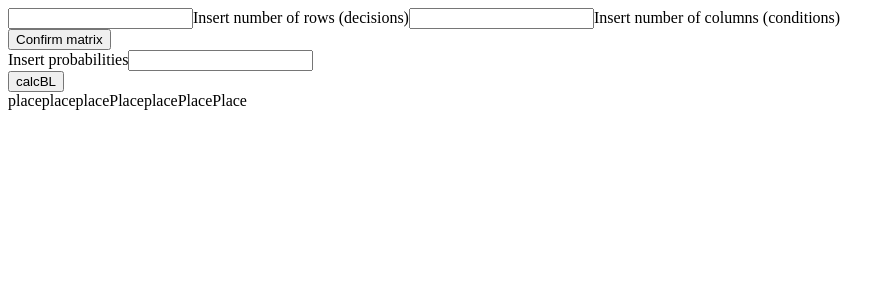
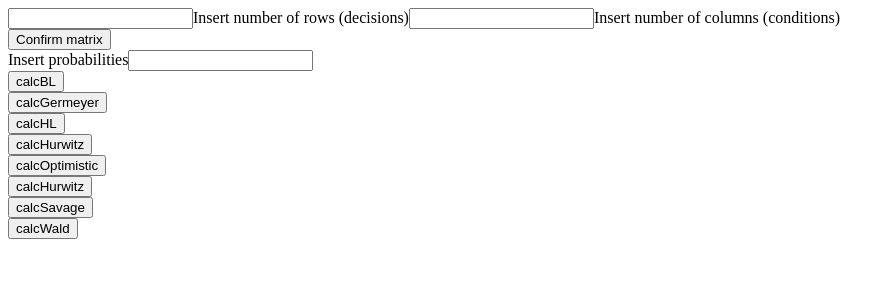
Before and after one commit to ILScc/Decision-Theory, a Vue app: page / in a window 1280 px wide. Shown: the top 300 px of the page, without its empty margins (0-895 px from the left). Built offline with nearby package versions, Linux system fonts and the light colour scheme.

Commit message:
Implement calc buttons for all criterias

```diff
--- a/src/DecisonMakingMethods/utils.ts
+++ b/src/DecisonMakingMethods/utils.ts
@@ -45,7 +45,7 @@ export const getLambda = () => {
 };
 
 export const convertProbabilities = (probabilities: string) =>
-  probabilities.split(",").map((p) => Number(p));
+  probabilities.split(",").map((p) => +p);
 
 export const buildRiskMatrix = (matrix: number[][]) => {
   const maxInCols = calcMaxInColumns(matrix);
--- a/src/components/AppBL.vue
+++ b/src/components/AppBL.vue
@@ -8,6 +8,7 @@ import { defineComponent } from "vue";
 import {
   sumMathProbabilities,
   prettifyOutput,
+  convertProbabilities,
 } from "../DecisonMakingMethods/utils";
 export default defineComponent({
   data() {
@@ -28,17 +29,13 @@ export default defineComponent({
 
   methods: {
     calcBL(matrix, probabilities) {
-      if (typeof probabilities === "string") {
-        const convertedProbabilities = probabilities
-          .split(",")
-          .map((prob) => +prob);
+      const convertedProbabilities = convertProbabilities(probabilities);
       const mathProbabilities = sumMathProbabilities(
         matrix,
         convertedProbabilities
       );
       const decision = Math.max(...mathProbabilities);
       this.result = prettifyOutput(mathProbabilities, decision);
-      }
     },
   },
 });
--- a/src/components/AppGermeyer.vue
+++ b/src/components/AppGermeyer.vue
@@ -1,4 +1,9 @@
-<template>place</template>
+<template>
+  <button type="button" @click="calcGermeyer(matrix, probabilities)">
+    calcGermeyer
+  </button>
+  <div>{{ result }}</div>
+</template>
 <script lang="ts">
 import { defineComponent } from "vue";
 
@@ -12,10 +17,18 @@ import {
 export default defineComponent({
   data() {
     return {
-      matrix: "",
-      probabilities: "",
       result: "",
     };
+  },
+  props: {
+    matrix: {
+      type: Object,
+      required: false,
+    },
+    probabilities: {
+      type: String,
+      required: false,
+    },
   },
   methods: {
     calcGermeyer(matrix, probabilities) {
--- a/src/components/AppHL.vue
+++ b/src/components/AppHL.vue
@@ -1,4 +1,7 @@
-<template>place</template>
+<template>
+  <button type="button" @click="calcHL(matrix, probabilities)">calcHL</button>
+  <div>{{ result }}</div>
+</template>
 <script lang="ts">
 import { defineComponent } from "vue";
 
@@ -12,15 +15,24 @@ import {
 export default defineComponent({
   data() {
     return {
-      matrix: "",
       lambda: getLambda(),
       result: "",
-      probabilities: "",
     };
+  },
+  props: {
+    matrix: {
+      type: Object,
+      required: false,
+    },
+    probabilities: {
+      type: String,
+      required: false,
+    },
   },
 
   methods: {
-    calcHL(matrix, probabilities, lambda=0.5) {
+    calcHL(matrix, probabilities, lambda = 0.5) {
+      if (typeof probabilities === "string") {
         const convertedProbabilities = convertProbabilities(probabilities);
         const lambdaMathProbabilities = sumMathProbabilities(
           matrix,
@@ -34,6 +46,7 @@ export default defineComponent({
         );
         const decision = Math.max(...options);
         this.result = prettifyOutput(options, decision);
+      }
     },
   },
 });
--- a/src/components/AppHurwitz.vue
+++ b/src/components/AppHurwitz.vue
@@ -1,4 +1,9 @@
-<template>place</template>
+<template>
+  <button type="button" @click="calcHurwitz(matrix, lambda)">
+    calcHurwitz
+  </button>
+  <div>{{ result }}</div>
+</template>
 <script lang="ts">
 import { defineComponent } from "vue";
 
@@ -11,10 +16,19 @@ import {
 export default defineComponent({
   data() {
     return {
-      matrix: "",
       lambda: getLambda(),
       result: "",
     };
+  },
+  props: {
+    matrix: {
+      type: Object,
+      required: false,
+    },
+    probabilities: {
+      type: String,
+      required: false,
+    },
   },
   methods: {
     calcHurwitz(matrix, lambda = 0.5) {
--- a/src/components/AppMatrix.vue
+++ b/src/components/AppMatrix.vue
@@ -25,8 +25,8 @@
   </form>
 
   <app-BL :matrix="matrix" :probabilities="probabilities" />
-  <app-germeyer :matrix="matrix" />
-  <app-HL :matrix="matrix" />
+  <app-germeyer :matrix="matrix" :probabilities="probabilities"/>
+  <app-HL :matrix="matrix" :probabilities="probabilities" />
   <app-hurwitz :matrix="matrix" />
   <app-optimistic :matrix="matrix" />
   <app-p-critreria :matrix="matrix" />
--- a/src/components/AppOptimistic.vue
+++ b/src/components/AppOptimistic.vue
@@ -1,4 +1,7 @@
-<template>Place</template>
+<template>
+  <button type="button" @click="calcOptimistic(matrix)">calcOptimistic</button>
+  <div>{{ result }}</div>
+</template>
 <script lang="ts">
 import { defineComponent } from "vue";
 
@@ -6,18 +9,20 @@ import { findMaxInRows, prettifyOutput } from "../DecisonMakingMethods/utils";
 export default defineComponent({
   data() {
     return {
-      matrix: "",
       result: "",
     };
   },
+  props: {
+    matrix: {
+      type: Object,
+      required: false,
+    },
+    probabilities: {
+      type: String,
+      required: false,
+    },
+  },
 
-  SAMPLE_MATRIX: [
-    [54, 65, 50, 68],
-    [67, 74, 55, 72],
-    [51, 67, 78, 68],
-    [73, 54, 67, 60],
-    [76, 69, 67, 59],
-  ],
   methods: {
     calcOptimistic(matrix) {
       const maxInRows = findMaxInRows(matrix);
--- a/src/components/AppPCritreria.vue
+++ b/src/components/AppPCritreria.vue
@@ -1,9 +1,11 @@
-<template>place</template>
+<template>
+  <button type="button" @click="calcPCriteria(matrix)">calcHurwitz</button>
+  <div>{{ result }}</div>
+</template>
 <script lang="ts">
 import { defineComponent } from "vue";
 
 import {
-  getLambda,
   isOnlyPositiveMatrix,
   handlePCriterionValidMatrix,
   handlePCriterionInvalidMatrix,
@@ -12,10 +14,18 @@ import {
 export default defineComponent({
   data() {
     return {
-      matrix: "",
-      lambda: getLambda(),
       result: "",
     };
+  },
+  props: {
+    matrix: {
+      type: Object,
+      required: false,
+    },
+    probabilities: {
+      type: String,
+      required: false,
+    },
   },
   methods: {
     calcPCriteria(matrix) {
--- a/src/components/AppSavage.vue
+++ b/src/components/AppSavage.vue
@@ -1,4 +1,7 @@
-<template>Place</template>
+<template>
+  <button type="button" @click="calcSavage(matrix)">calcSavage</button>
+  <div>{{ result }}</div>
+</template>
 <script lang="ts">
 import { defineComponent } from "vue";
 
@@ -6,17 +9,20 @@ import { buildRiskMatrix, prettifyOutput } from "../DecisonMakingMethods/utils";
 export default defineComponent({
   data() {
     return {
-      matrix: "",
       result: "",
     };
   },
-  SAMPLE_MATRIX: [
-    [54, 65, 50, 68],
-    [67, 74, 55, 72],
-    [51, 67, 78, 68],
-    [73, 54, 67, 60],
-    [76, 69, 67, 59],
-  ],
+
+  props: {
+    matrix: {
+      type: Object,
+      required: false,
+    },
+    probabilities: {
+      type: String,
+      required: false,
+    },
+  },
   methods: {
     calcSavage(matrix) {
       const riskMatrix = buildRiskMatrix(matrix);
--- a/src/components/AppWald.vue
+++ b/src/components/AppWald.vue
@@ -1,17 +1,23 @@
-<template>Place</template>
+<template>
+  <button type="button" @click="calcWald(matrix)">calcWald</button>
+  <div>{{ result }}</div>
+</template>
 <script lang="ts">
 import { defineComponent } from "vue";
 import { findMinInRows, prettifyOutput } from "../DecisonMakingMethods/utils";
-import { CriteriaData } from "../types";
 
 export default defineComponent({
   data() {
     return {
-      matrix: "",
       result: "",
-    } as CriteriaData;
+    };
   },
-
+  props: {
+    matrix: {
+      type: Object,
+      required: false,
+    },
+  },
   methods: {
     calcWald(matrix: any) {
       const minInRows = findMinInRows(matrix);
```
Lines whose indentation alone changed are shown as unchanged.
